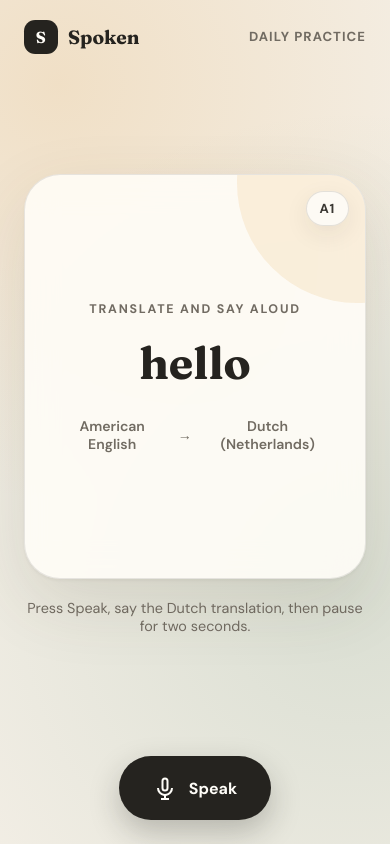
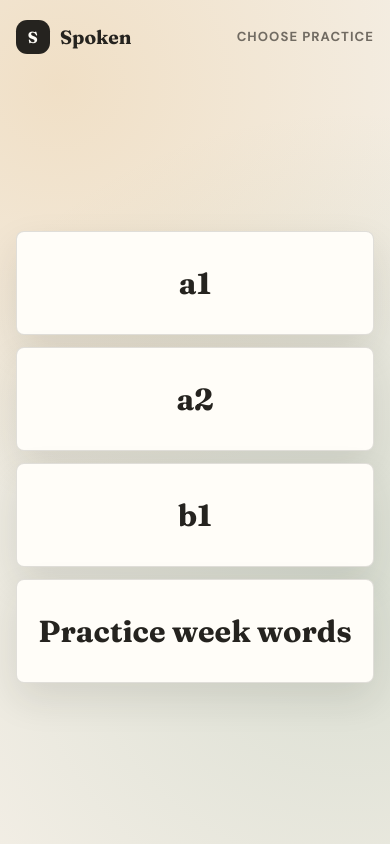
Before and after one commit to Viesha55555/lang, an Angular app: page / in a window 390 px wide. Built offline with nearby package versions, Linux system fonts and the light colour scheme.

Commit message:
adding menu

```diff
--- a/src/app/core/domain/services/study-session.service.ts
+++ b/src/app/core/domain/services/study-session.service.ts
@@ -1,6 +1,6 @@
 import { computed, inject, Injectable, signal } from '@angular/core';
 
-import { Flashcard } from '../models/flashcard.model';
+import { CardLevel, Flashcard } from '../models/flashcard.model';
 import { ReviewGrade, ReviewResult } from '../models/review-result.model';
 import {
   ANSWER_FEEDBACK,
@@ -9,6 +9,8 @@ import {
   REVIEW_SCHEDULER,
   SPEECH_RECOGNIZER,
 } from '../tokens';
+
+export type PracticeDeck = CardLevel | 'WEEK_WORDS';
 
 @Injectable({ providedIn: 'root' })
 export class StudySessionService {
@@ -19,6 +21,7 @@ export class StudySessionService {
   private readonly answerFeedback = inject(ANSWER_FEEDBACK);
 
   readonly currentCard = signal<Flashcard | null>(null);
+  readonly practiceDeck = signal<PracticeDeck | null>(null);
   readonly lastResult = signal<ReviewResult | null>(null);
   readonly isListening = signal(false);
   readonly isLoading = signal(false);
@@ -31,14 +34,32 @@ export class StudySessionService {
       !this.isLoading(),
   );
 
+  async startPractice(deck: PracticeDeck): Promise<void> {
+    this.practiceDeck.set(deck);
+    await this.loadNextCard();
+  }
+
+  exitPractice(): void {
+    this.speech.stop();
+    this.practiceDeck.set(null);
+    this.currentCard.set(null);
+    this.lastResult.set(null);
+    this.error.set(null);
+    this.isListening.set(false);
+    this.isLoading.set(false);
+  }
+
   async loadNextCard(): Promise<void> {
     this.error.set(null);
     this.lastResult.set(null);
     this.isLoading.set(true);
 
     try {
-      const dueCards = await this.cards.getDueCards(new Date(), 1);
-      this.currentCard.set(dueCards[0] ?? null);
+      const dueCards = await this.cards.getDueCards(new Date(), 500);
+      const matchingCards = dueCards.filter((card) =>
+        this.matchesPracticeDeck(card),
+      );
+      this.currentCard.set(matchingCards[0] ?? null);
     } catch (error: unknown) {
       this.currentCard.set(null);
       this.error.set(this.messageFor(error, 'Could not load your cards.'));
@@ -115,6 +136,29 @@ export class StudySessionService {
     return 'easy';
   }
 
+  private matchesPracticeDeck(card: Flashcard): boolean {
+    const deck = this.practiceDeck();
+
+    if (!deck) {
+      return true;
+    }
+
+    if (deck === 'WEEK_WORDS') {
+      const searchableText = [
+        card.id,
+        card.sourceText,
+        card.targetText,
+        ...(card.acceptedAnswers ?? []),
+      ]
+        .join(' ')
+        .toLowerCase();
+
+      return searchableText.includes('week');
+    }
+
+    return card.level === deck;
+  }
+
   private messageFor(error: unknown, fallback: string): string {
     return error instanceof Error && error.message ? error.message : fallback;
   }
--- a/src/app/features/study/study-page.component.html
+++ b/src/app/features/study/study-page.component.html
@@ -4,9 +4,16 @@
       <span class="brand-mark" aria-hidden="true">S</span>
       <span>Spoken</span>
     </a>
-    <p class="mode">Daily practice</p>
+    @if (session.practiceDeck()) {
+      <button type="button" class="back-button" (click)="onBackPressed()">
+        Menu
+      </button>
+    } @else {
+      <p class="mode">Choose practice</p>
+    }
   </header>
 
+  @if (session.practiceDeck()) {
     <section class="study-area">
       @if (session.isLoading()) {
         <div class="empty-state" aria-live="polite">
@@ -31,7 +38,7 @@
         <div class="empty-state">
           <span class="empty-icon" aria-hidden="true">☀</span>
           <h1>You’re caught up</h1>
-        <p>No cards are due right now. A tidy little victory.</p>
+          <p>No cards are due in this set right now. A tidy little victory.</p>
         </div>
       }
 
@@ -50,4 +57,17 @@
         (pressed)="onMicPressed()"
       />
     </footer>
+  } @else {
+    <section class="start-menu" aria-label="Practice menu">
+      @for (menuCard of menuCards; track menuCard.deck) {
+        <button
+          type="button"
+          class="menu-card"
+          (click)="onMenuCardPressed(menuCard.deck)"
+        >
+          <span>{{ menuCard.title }}</span>
+        </button>
+      }
+    </section>
+  }
 </main>
--- a/src/app/features/study/study-page.component.scss
+++ b/src/app/features/study/study-page.component.scss
@@ -53,6 +53,64 @@
   font-weight: 700;
   letter-spacing: 0.08em;
   text-transform: uppercase;
+}
+
+.back-button {
+  min-width: 4.75rem;
+  min-height: 2.4rem;
+  padding: 0 1rem;
+  border: 1px solid rgb(37 35 31 / 0.16);
+  border-radius: 0.5rem;
+  background: #fffdf8;
+  color: #25231f;
+  font-weight: 800;
+  box-shadow: 0 0.45rem 1.4rem rgb(37 35 31 / 0.08);
+}
+
+.back-button:hover {
+  background: #f8f0e3;
+}
+
+.start-menu {
+  display: grid;
+  grid-template-columns: repeat(2, minmax(0, 13rem));
+  gap: 1rem;
+  align-content: center;
+  justify-content: center;
+  width: min(100%, 1120px);
+  min-height: 0;
+  margin: 0 auto;
+  padding: 1.5rem;
+}
+
+.menu-card {
+  display: grid;
+  min-height: clamp(8rem, 24dvh, 12rem);
+  place-items: center;
+  padding: 1rem;
+  border: 1px solid rgb(37 35 31 / 0.14);
+  border-radius: 0.5rem;
+  background: #fffdf8;
+  color: #25231f;
+  font-family: 'Fraunces', Georgia, serif;
+  font-size: clamp(1.35rem, 8vw, 2.3rem);
+  font-weight: 800;
+  text-align: center;
+  box-shadow: 0 1rem 2.4rem rgb(37 35 31 / 0.11);
+}
+
+.menu-card:hover {
+  transform: translateY(-2px);
+  border-color: rgb(37 35 31 / 0.28);
+  background: #faf4ea;
+}
+
+.menu-card:active {
+  transform: translateY(0);
+}
+
+.menu-card span {
+  overflow-wrap: anywhere;
 }
 
 .study-area {
@@ -151,10 +209,35 @@
     justify-content: flex-start;
     padding-block: 0.75rem;
   }
+
+  .menu-card {
+    min-height: 7rem;
+  }
+}
+
+@media (max-width: 560px) {
+  .topbar {
+    padding-inline: 1rem;
+  }
+
+  .start-menu {
+    grid-template-columns: 1fr;
+    gap: 0.75rem;
+    padding: 1rem;
+  }
+
+  .menu-card {
+    min-height: 6.5rem;
+    font-size: clamp(1.2rem, 10vw, 1.9rem);
+  }
 }
 
 @media (prefers-reduced-motion: reduce) {
   .loader {
     animation: none;
   }
+
+  .menu-card:hover {
+    transform: none;
+  }
 }
--- a/src/app/features/study/study-page.component.ts
+++ b/src/app/features/study/study-page.component.ts
@@ -2,10 +2,12 @@ import {
   ChangeDetectionStrategy,
   Component,
   inject,
-  OnInit,
 } from '@angular/core';
 
-import { StudySessionService } from '../../core/domain/services/study-session.service';
+import {
+  PracticeDeck,
+  StudySessionService,
+} from '../../core/domain/services/study-session.service';
 import { MicButtonComponent } from './mic-button.component';
 import { StudyCardComponent } from './study-card.component';
 import { StudyResultComponent } from './study-result.component';
@@ -17,12 +19,14 @@ import { StudyResultComponent } from './study-result.component';
   styleUrl: './study-page.component.scss',
   changeDetection: ChangeDetectionStrategy.OnPush,
 })
-export class StudyPageComponent implements OnInit {
+export class StudyPageComponent {
   readonly session = inject(StudySessionService);
-
-  ngOnInit(): void {
-    void this.session.loadNextCard();
-  }
+  readonly menuCards: readonly { title: string; deck: PracticeDeck }[] = [
+    { title: 'a1', deck: 'A1' },
+    { title: 'a2', deck: 'A2' },
+    { title: 'b1', deck: 'B1' },
+    { title: 'Practice week words', deck: 'WEEK_WORDS' },
+  ];
 
   onMicPressed(): void {
     if (this.session.isListening()) {
@@ -36,4 +40,12 @@ export class StudyPageComponent implements OnInit {
   onNextPressed(): void {
     void this.session.loadNextCard();
   }
+
+  onMenuCardPressed(deck: PracticeDeck): void {
+    void this.session.startPractice(deck);
+  }
+
+  onBackPressed(): void {
+    this.session.exitPractice();
+  }
 }
```
Lines whose indentation alone changed are shown as unchanged.
